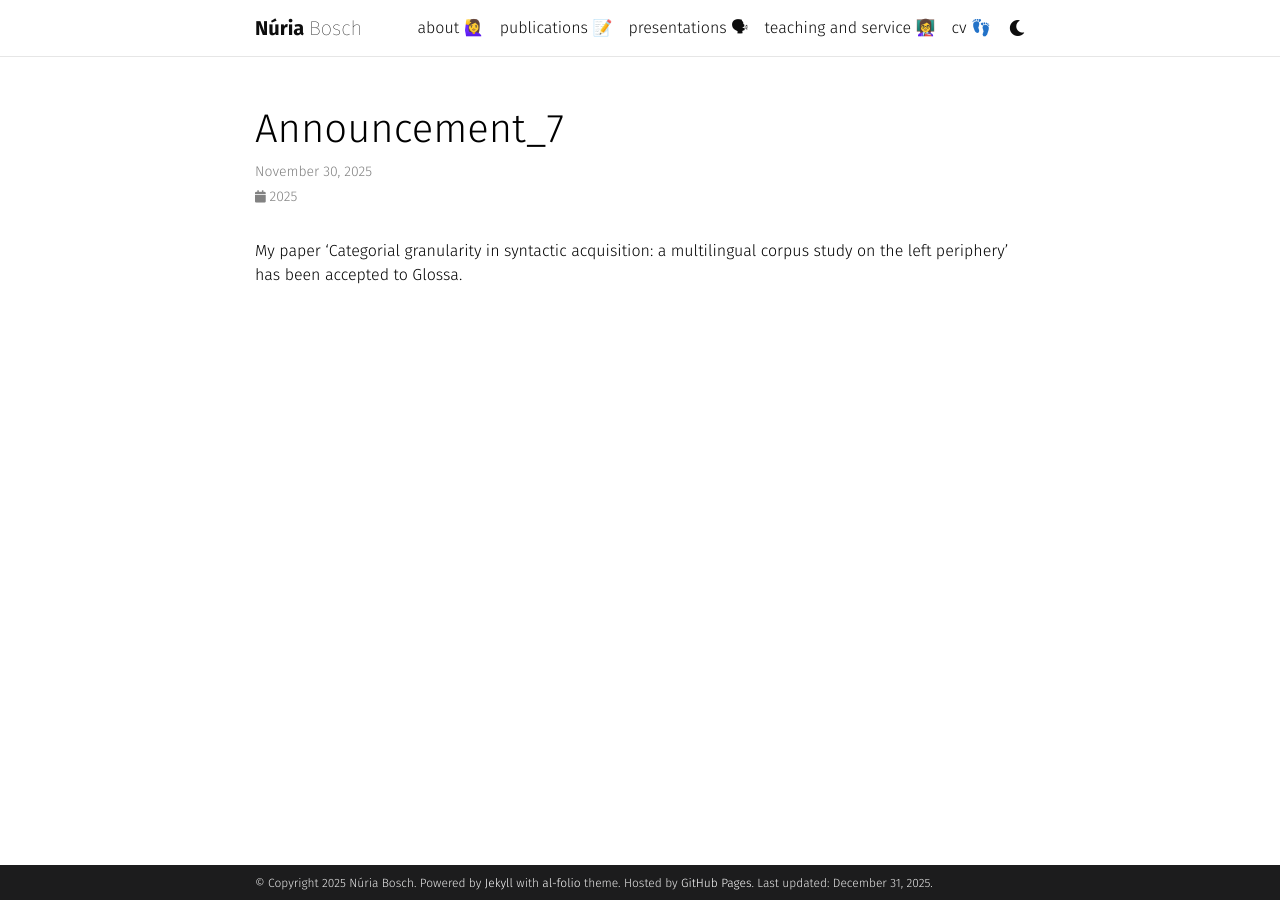
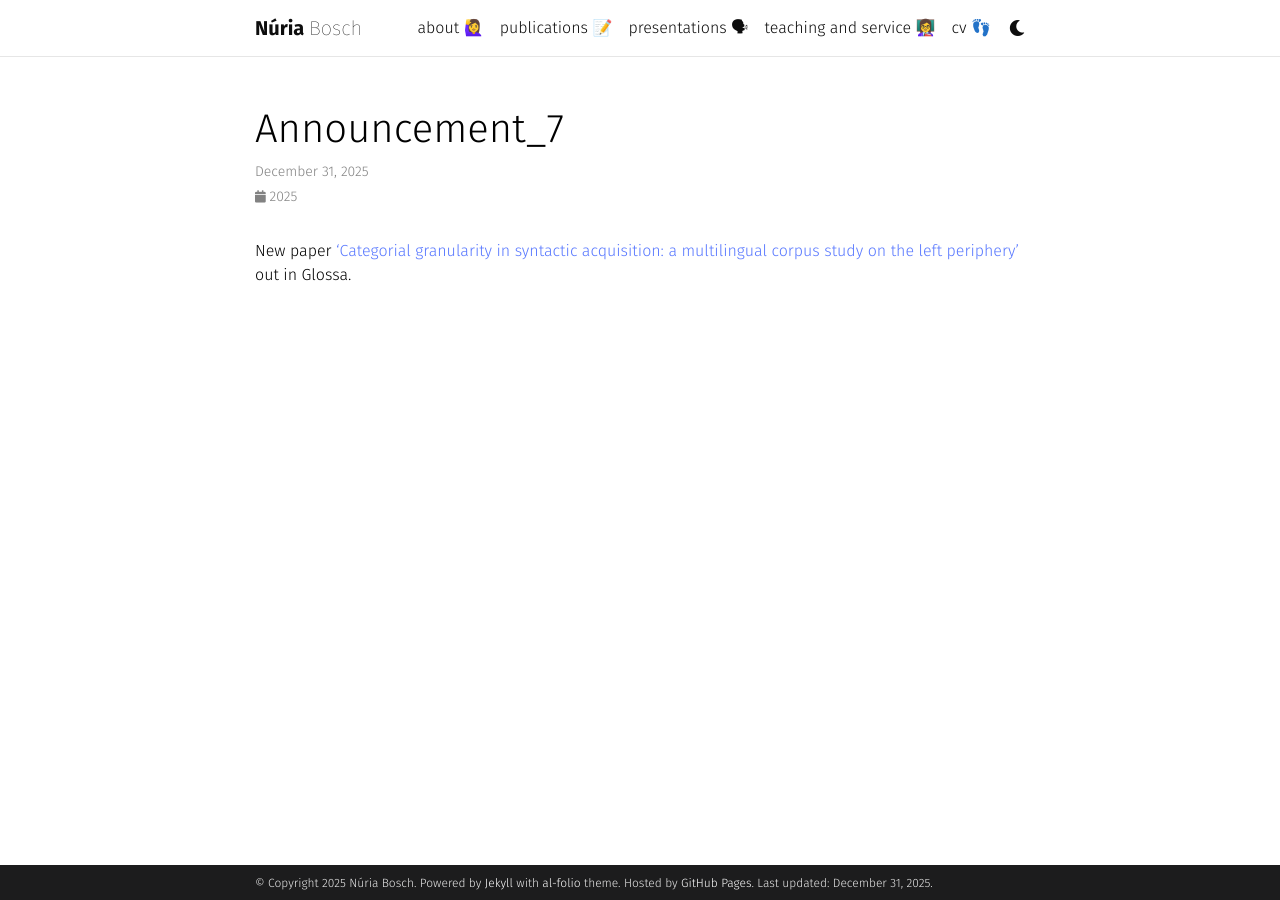
Before and after one commit to nuria-bosch/nuria-bosch.github.io, a Jekyll site: the page built from _news/announcement_7.md, in a window 1280 px wide. Built offline with Jekyll 4.4.1, drawn with Linux system fonts in a browser that asks for light colours; some web fonts are replaced; comment, search, counter and statistics services are not loaded; a style sheet for code colours, icons or effects is not loaded.

Commit message:
Update announcement_7.md

```diff
--- a/_news/announcement_7.md
+++ b/_news/announcement_7.md
@@ -1,8 +1,8 @@
 ---
 layout: post
-date: 2025-11-30 07:59:00-0400
+date: 2025-12-31 07:59:00-0400
 inline: true
 related_posts: false
 ---
 
-My paper 'Categorial granularity in syntactic acquisition: a multilingual corpus study on the left periphery' has been accepted to Glossa.
+New paper ['Categorial granularity in syntactic acquisition: a multilingual corpus study on the left periphery'](https://doi.org/10.16995/glossa.23986) out in Glossa.
```
